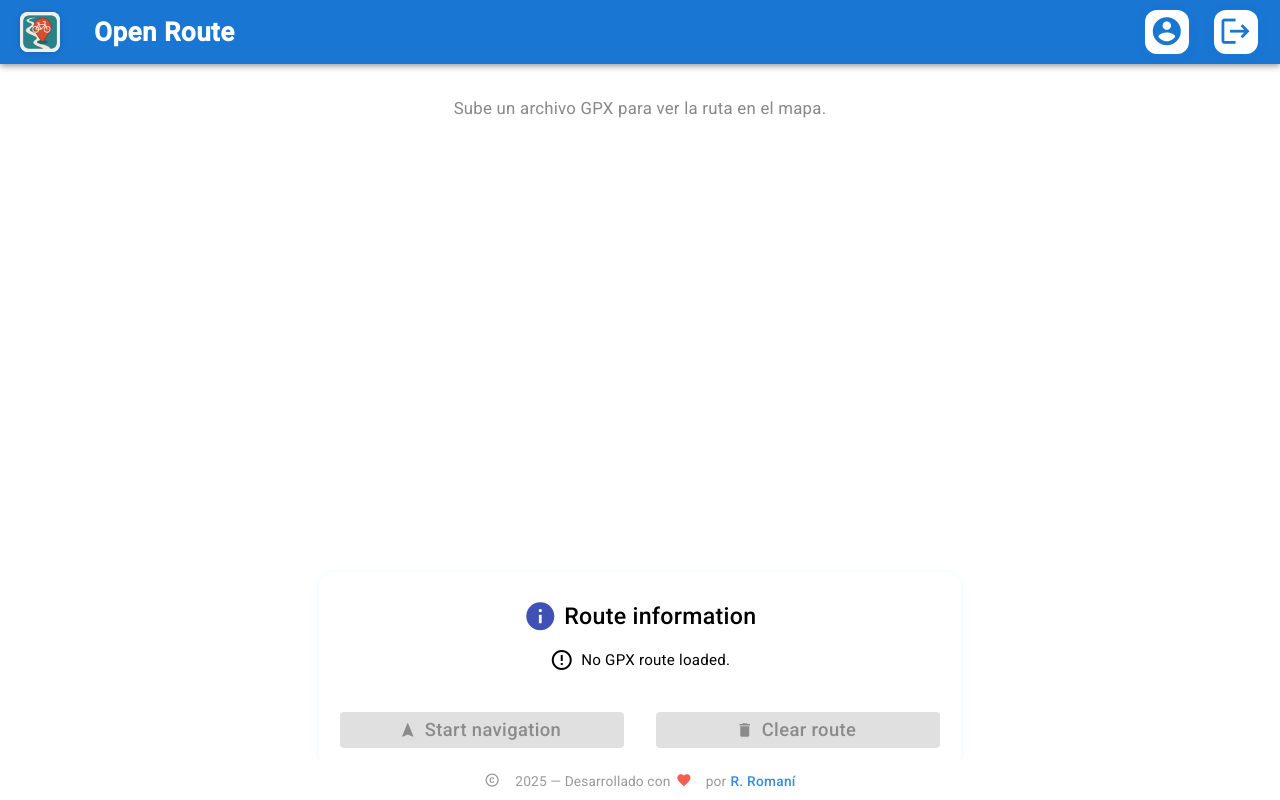
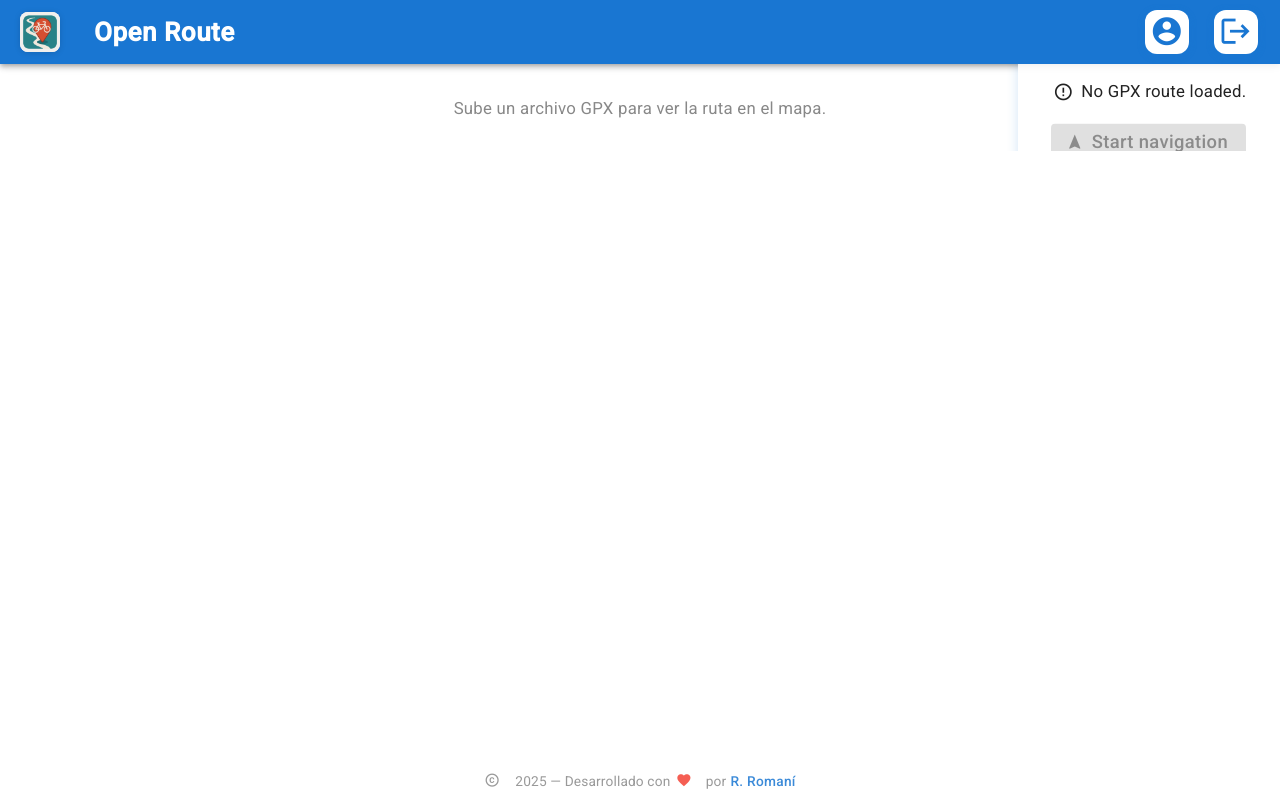
Before and after one commit to raimangsxr/open-route, an Angular app: page /previsualization in a window 1280 px wide. Built offline with nearby package versions, Linux system fonts and the light colour scheme.

Commit message:
Route previsualizacion fullscreen with info over the map

```diff
--- a/src/app/components/map/map.component.css
+++ b/src/app/components/map/map.component.css
@@ -1,7 +1,7 @@
 .map {
   width: 100%;
   max-width: 100vw;
-  height: 70vh;
+  height: 100vh;
   /* border-radius: 12px; */
   box-shadow: 0 4px 16px #0002;
   margin: 0 auto;
--- a/src/app/components/route-previsualization/route-previsualization.component.css
+++ b/src/app/components/route-previsualization/route-previsualization.component.css
@@ -1,3 +1,43 @@
+.dialog-over-map .info-row mat-icon {
+  vertical-align: middle;
+  margin-right: 0.3em;
+  font-size: 1.2em;
+  display: inline-flex;
+  align-items: center;
+  justify-content: center;
+}
+.dialog-over-map .info-row span {
+  display: inline-flex;
+  align-items: center;
+}
+.dialog-actions-vertical {
+  display: flex !important;
+  flex-direction: column !important;
+  gap: 1em !important;
+  width: 100%;
+  align-items: stretch;
+  margin-top: 1.2em;
+}
+
+.dialog-over-map {
+  position: absolute;
+  top: 50%;
+  right: 0;
+  transform: translateY(-50%);
+  background: rgba(255,255,255,0.85);
+  color: #222;
+  border-radius: 12px 0 0 12px;
+  box-shadow: 0 2px 12px #1976d233;
+  padding: 1.1em 2em;
+  font-size: 1.2em;
+  font-family: 'Roboto', 'Helvetica Neue', Arial, sans-serif;
+  z-index: 1002;
+  text-align: center;
+  pointer-events: auto;
+  min-width: 120px;
+  max-width: 60vw;
+  border-right: none;
+}
 
 p { text-align: center; margin: 2em; color: #1976d2; font-size: 1.2em; }
 
@@ -17,102 +57,52 @@ p { text-align: center; margin: 2em; color: #1976d2; font-size: 1.2em; }
 
 .map-wrapper {
   width: 100%;
+  height: 100%;
   max-width: 100vw;
-  min-height: 60vh;
+  max-height: 100vh;
+  min-height: 0;
+  min-width: 0;
   display: flex;
   align-items: stretch;
   justify-content: stretch;
   padding: 0;
   margin: 0;
   box-sizing: border-box;
-  overflow-x: hidden;
+  overflow: hidden;
 }
 
 app-map {
   flex: 1 1 0%;
   width: 100%;
+  height: 100%;
   min-width: 0;
-  min-height: 60vh;
+  min-height: 0;
+  max-width: 100%;
+  max-height: 100%;
   display: block;
   box-sizing: border-box;
-  overflow-x: auto;
+  overflow: hidden;
+  position: relative;
+  z-index: 1;
 }
 
-
-.bottom-section {
-  width: 100vw;
+.map-wrapper {
+  position: relative;
+  width: 100%;
+  height: 100%;
   max-width: 100vw;
+  max-height: 100vh;
+  min-height: 0;
+  min-width: 0;
   display: flex;
-  flex-direction: column;
-  align-items: center;
-  gap: 1.5em;
-  margin-top: 2em;
-  margin-bottom: 2em;
+  align-items: stretch;
+  justify-content: stretch;
+  padding: 0;
+  margin: 0;
+  box-sizing: border-box;
+  overflow: hidden;
 }
 
-.route-info-center {
-  width: 100%;
-  max-width: 600px;
-  background: #fff;
-  border-radius: 16px;
-  box-shadow: 0 2px 12px #1976d211;
-  padding: 2em 1.5em 1.5em 1.5em;
-  margin-bottom: 0.5em;
-  display: flex;
-  flex-direction: column;
-  align-items: center;
-}
-.info-header {
-  display: flex;
-  align-items: center;
-  gap: 0.5em;
-  margin-bottom: 1em;
-  justify-content: center;
-}
-.info-header mat-icon {
-  font-size: 2.1rem;
-  line-height: 1;
-  vertical-align: middle;
-  display: inline-flex;
-  align-items: center;
-  justify-content: center;
-  min-width: 2.1rem;
-  min-height: 2.1rem;
-  border-radius: 50%;
-  box-sizing: content-box;
-  padding: 0;
-  margin-bottom: 0;
-}
-.info-header h2 {
-  margin: 0;
-  font-size: 1.45rem;
-  font-weight: 500;
-  line-height: 1.1;
-  display: flex;
-  align-items: flex-end;
-}
-.info-content {
-  display: flex;
-  flex-direction: column;
-  gap: 0.7em;
-  align-items: center;
-}
-.info-row {
-  display: flex;
-  align-items: center;
-  gap: 0.5em;
-  font-size: 1.08em;
-}
-
-.modern-actions {
-  display: flex;
-  flex-direction: row;
-  justify-content: center;
-  align-items: stretch;
-  gap: 2rem;
-  margin-top: 2.5rem;
-  width: 100%;
-}
 
 /* Material Design: Remove custom border-radius and box-shadow for buttons, use default Material styles */
 .action-btn {
--- a/src/app/components/route-previsualization/route-previsualization.component.html
+++ b/src/app/components/route-previsualization/route-previsualization.component.html
@@ -1,10 +1,8 @@
 
 <div class="route-previsualization-container">
-  <div class="map-wrapper">
+  <div class="map-wrapper" style="position:relative;">
     <app-map [gpxData]="gpxData"></app-map>
-  </div>
-  <div class="bottom-section">
-    <div class="route-info-center">
+    <div class="dialog-over-map">
       <div class="info-header">
         <mat-icon color="primary">info</mat-icon>
         <h2>Route information</h2>
@@ -17,7 +15,7 @@
       <ng-template #noGpx>
         <div class="info-row"><mat-icon>error_outline</mat-icon> <span>No GPX route loaded.</span></div>
       </ng-template>
-      <div class="actions actions-center modern-actions">
+      <div class="actions actions-center modern-actions dialog-actions-vertical">
         <button mat-flat-button color="primary" class="action-btn mat-mdc-flat-button" routerLink="/navigator" [disabled]="!gpxData">
           <mat-icon class="action-icon" aria-hidden="true">navigation</mat-icon>
           <span class="action-label">Start navigation</span>
@@ -29,4 +27,5 @@
       </div>
     </div>
   </div>
+
 </div>
```
